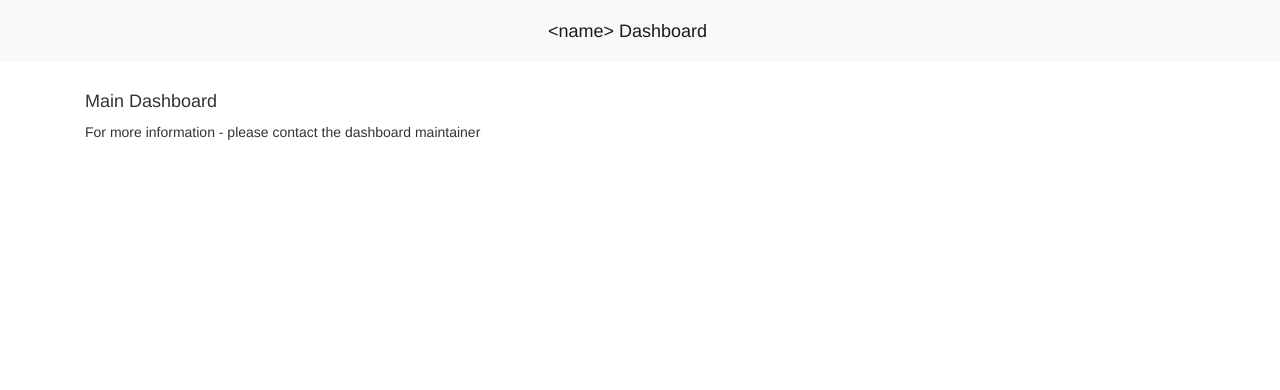
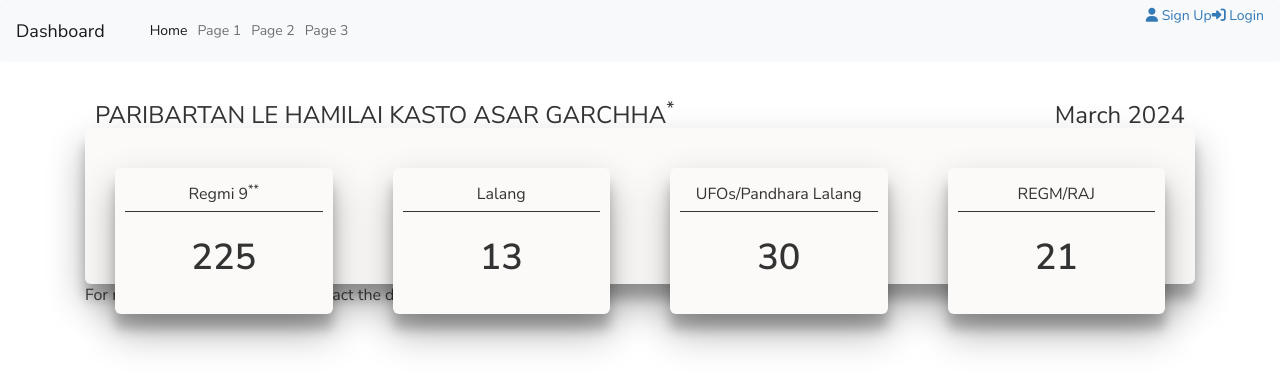
Before and after one commit to hemsyabil/packages, a Flask app: page / in a window 1280 px wide. Shown: the top 390 px of the page. Run offline with Flask 3, Linux system fonts and the light colour scheme; some libraries are stand-ins or nearby versions.

Commit message:
basic setup done V0

```diff
--- a/New Dashboard/app.py
+++ b/New Dashboard/app.py
@@ -1,16 +1,14 @@
 from flask import Flask, render_template
 
-dashboard_app = Flask(__name__)
+app = Flask(__name__)
 
 
-@dashboard_app.route('/')
+@app.route('/')
 def dashboard():
-
     return render_template(
         'dashboard.html',
-        title="<name> Dashboard",
-        name="<name> Dashboard")
-
+        title="TCM Dashboard",
+        name="TCM Dashboard")
 
 if __name__ == "__main__":
-    dashboard_app.run(host='0.0.0.0', port=8080, debug=True)
+    app.run(host='0.0.0.0', port=8080, debug=True)
--- /dev/null
+++ b/New Dashboard/static/dashboard_styles.css
@@ -0,0 +1,50 @@
+.changes-affecting-title {
+    margin-bottom: -30px;
+    padding-left: 10px;
+    color: var(--jet-color);
+    text-transform: uppercase;
+}
+.changes-affecting-title > span {
+    float: right;
+    padding-right: 10px;
+    text-transform: capitalize;
+}
+.changes-affecting {
+    width: 100%;
+    display: flex;bcvahkm. bcvcce-between;
+    box-shadow: var(--box-shadow);
+    border-radius: 6px;
+    background-color: var(--seasalt-color);
+}
+.affected-item {
+    width: 100%;
+    text-align: center;
+    display: flex;
+    flex-direction: column;
+    box-shadow: var(--box-shadow);
+    border-radius: 6px;
+    padding: 10px;
+    position: relative;
+    margin: 40px 30px -30px 30px;
+    z-index: 1;
+    background-color: var(--seasalt-color);
+}
+.affected-item:hover {
+    box-shadow: var(--box-shadow-hover);
+}
+
+.affected-item > p:first-child {
+    border-bottom: 1px solid var(--jet-color);
+    padding: 5px;
+}
+.affected-item > p:last-child {
+    font-weight: 600;
+    font-size: 36px;
+    padding: 10px;
+}
+
+@media only screen and (max-width: 768px) {
+    .changes-affecting {
+        flex-wrap: wrap;
+    }
+}
--- /dev/null
+++ b/New Dashboard/static/pattern_library_styles.css
@@ -0,0 +1,39 @@
+/* This is for the styling for outline of this website */
+:root {
+    --jet-color: #333333;
+    --turquoise-color: #48E5C2;
+    --seasalt-color: #FCFAF9;
+    --desert-sand-color: #F3D3BD;
+    --davys-gray-color: #5E5E5E;
+    --highlight-color: #F66247;
+
+    --box-shadow-hover: rgba(0, 0, 0, 0.12) 0px 1px 3px, rgba(0, 0, 0, 0.24) 0px 1px 2px;
+    --box-shadow: rgba(0, 0, 0, 0.3) 0px 19px 38px, rgba(0, 0, 0, 0.22) 0px 15px 12px;
+}
+a {
+    text-decoration: none;
+}
+a:hover {
+    text-decoration: none;
+}
+
+body {
+    font-family: "Nunito Sans", sans-serif;
+    margin: 0 auto;
+}
+h1 {
+    font-size: 42px;
+    font-weight: 400;
+}
+h2 {
+    font-size: 32px;
+    font-weight: 400;
+}
+h3 {
+    font-size: 24px;
+    font-weight: 400;
+}
+p {
+    font-size: 16px;
+    font-weight: 400;
+}
--- a/New Dashboard/templates/base/styles.html
+++ b/New Dashboard/templates/base/styles.html
@@ -1,4 +1,5 @@
-<link href="https://cdn.jsdelivr.net/npm/bootstrap@5.0.2/dist/css/bootstrap.min.css" rel="stylesheet" integrity="sha384-EVSTQN3/azprG1Anm3QDgpJLIm9Nao0Yz1ztcQTwFspd3yD65VohhpuuCOmLASjC" crossorigin="anonymous">
-<link href="//netdna.bootstrapcdn.com/twitter-bootstrap/2.3.2/css/bootstrap-combined.no-icons.min.css" rel="stylesheet">
+<link href="https://cdn.jsdelivr.net/npm/bootstrap@5.0.2/dist/css/bootstrap.min.css" rel="stylesheet" integrity="sha384-EVSTQN3/azprG1Anm3QDgpJLIm9Nao0Yz1ztcQTwFspd3yD65VohhpuuCOmLASjC" crossorigin="anonymous"><link href="//netdna.bootstrapcdn.com/twitter-bootstrap/2.3.2/css/bootstrap-combined.no-icons.min.css" rel="stylesheet">
 <link href="//netdna.bootstrapcdn.com/font-awesome/3.2.1/css/font-awesome.css" rel="stylesheet">
-<link rel="stylesheet" type="text/css" href="static/styles.css">
+<link href="https://fonts.googleapis.com/css2?family=Nunito+Sans:wght@200;300;400;500;600;700&display=swap" rel="stylesheet">
+<link rel="stylesheet" type="text/css" href="static/pattern_library_styles.css">
+<link rel="stylesheet" type="text/css" href="static/dashboard_styles.css">
--- a/New Dashboard/templates/dashboard.html
+++ b/New Dashboard/templates/dashboard.html
@@ -5,7 +5,25 @@
 
 {% block content %}
 <div class="container">
-    <h4>Main Dashboard</h4>
+    <h3 class="changes-affecting-title">paribartan le hamilai kasto asar garchha<sup>*</sup><span>March 2024</span></h3>
+    <div class="changes-affecting">
+        <div class="affected-item">
+            <p>Regmi 9<sup>**</sup></p>
+            <p>225</p>
+        </div>
+        <div class="affected-item">
+            <p>Lalang</p>
+            <p>13</p>
+        </div>
+        <div class="affected-item">
+            <p>UFOs/Pandhara Lalang</p>
+            <p>30</p>
+        </div>
+        <div class="affected-item">
+            <p>REGM/RAJ</p>
+            <p>21</p>
+        </div>
+    </div>
 </div>
 
 {% endblock content %}
--- a/New Dashboard/templates/modules/footer.html
+++ b/New Dashboard/templates/modules/footer.html
@@ -1,3 +1,5 @@
 <div class="footer">
-    <div class="container">For more information - please contact the dashboard maintainer</div>
+    <div class="container">
+        <p>For more information - please contact the dashboard maintainer</p>
+    </div>
 </div>
--- a/New Dashboard/templates/modules/navbar.html
+++ b/New Dashboard/templates/modules/navbar.html
@@ -1,5 +1,29 @@
-<nav class="navbar navbar-expand-lg navbar-light bg-light navbar-main">
-    <div class="container">
-        <a class="navbar-brand" href="/">{{ name }}</a>
+<nav class="navbar navbar-expand-lg navbar-light bg-light">
+    <div class="container-fluid">
+        <a class="navbar-brand" href="#">Dashboard</a>
+        <button class="navbar-toggler" type="button" data-bs-toggle="collapse" data-bs-target="#navbarNav"
+            aria-controls="navbarNav" aria-expanded="false" aria-label="Toggle navigation">
+            <span class="navbar-toggler-icon"></span>
+        </button>
+        <div class="collapse navbar-collapse" id="navbarNav">
+            <ul class="navbar-nav navbar-center">
+                <li class="nav-item">
+                    <a class="nav-link active" aria-current="page" href="#">Home</a>
+                </li>
+                <li class="nav-item">
+                    <a class="nav-link" href="#">Page 1</a>
+                </li>
+                <li class="nav-item">
+                    <a class="nav-link" href="#">Page 2</a>
+                </li>
+                <li class="nav-item">
+                    <a class="nav-link" href="#">Page 3</a>
+                </li>
+            </ul>
+            <ul class="navbar-nav navbar-right">
+                <li><a href="#"><i class="fa fa-user" aria-hidden="true"></i> Sign Up</a></li>
+                <li><a href="#"><i class="fa fa-sign-in" aria-hidden="true"></i> Login</a></li>
+            </ul>
+        </div>
     </div>
 </nav>
```
Also changed, not shown: New Dashboard/static/styles.css (deleted).
